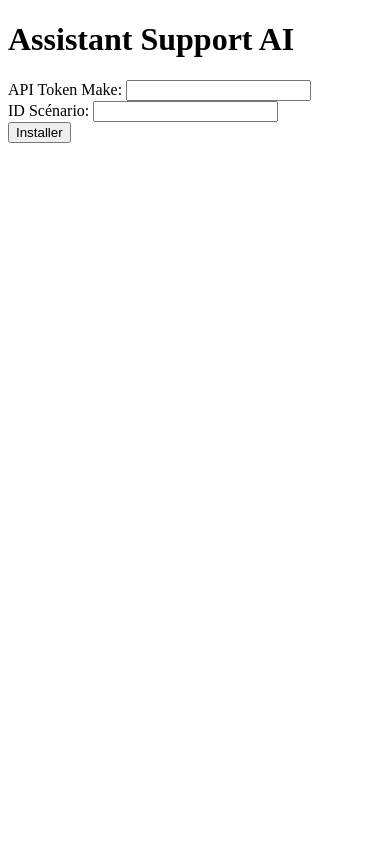
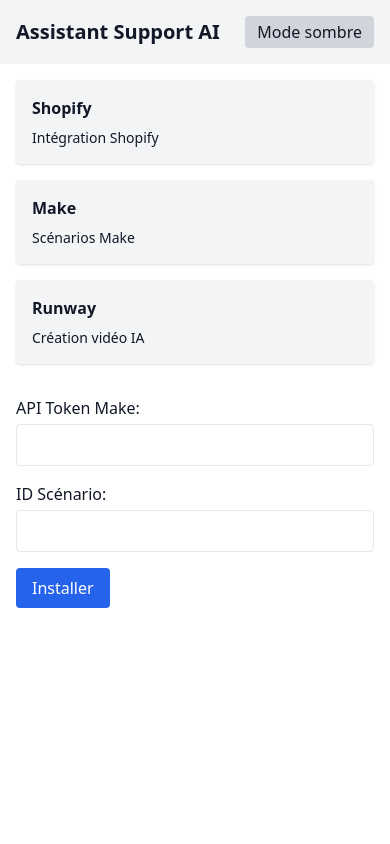
Before and after one commit to patrickgarnon/Graal-Nexus-AI, a Flask app: page / in a window 390 px wide. Run offline with Flask 3, Linux system fonts and the light colour scheme; some libraries are stand-ins or nearby versions.

Commit message:
Add Tailwind dark mode layout with responsive sections

```diff
--- a/support_assistant/templates/index.html
+++ b/support_assistant/templates/index.html
@@ -1,17 +1,68 @@
 <!DOCTYPE html>
-<html lang="fr">
+<html lang="fr" class="h-full">
 <head>
     <meta charset="UTF-8">
     <title>Assistant Support AI</title>
+    <script>
+        tailwind.config = {
+            darkMode: 'class'
+        }
+    </script>
+    <script src="https://cdn.tailwindcss.com"></script>
 </head>
-<body>
-    <h1>Assistant Support AI</h1>
-    <form action="/install" method="post">
-        <label for="api_token">API Token Make:</label>
-        <input type="text" id="api_token" name="api_token" required><br>
-        <label for="scenario_id">ID Scénario:</label>
-        <input type="text" id="scenario_id" name="scenario_id" required><br>
-        <button type="submit">Installer</button>
-    </form>
+<body class="h-full bg-white dark:bg-gray-900 text-gray-900 dark:text-gray-100">
+    <div class="min-h-screen flex flex-col">
+        <!-- Navbar -->
+        <nav class="flex items-center justify-between bg-gray-100 dark:bg-gray-800 p-4">
+            <h1 class="text-xl font-semibold">Assistant Support AI</h1>
+            <button id="theme-toggle" class="px-3 py-1 rounded bg-gray-300 dark:bg-gray-700">Mode sombre</button>
+        </nav>
+
+        <div class="flex flex-1">
+            <!-- Sidebar -->
+            <aside class="hidden md:block w-64 bg-gray-50 dark:bg-gray-900 border-r border-gray-200 dark:border-gray-700 p-4">
+                <ul>
+                    <li class="mb-2"><a href="#" class="block p-2 rounded hover:bg-gray-200 dark:hover:bg-gray-700">Dashboard</a></li>
+                    <li class="mb-2"><a href="#" class="block p-2 rounded hover:bg-gray-200 dark:hover:bg-gray-700">Settings</a></li>
+                </ul>
+            </aside>
+
+            <!-- Content -->
+            <main class="flex-1 p-4">
+                <div class="grid grid-cols-1 sm:grid-cols-2 lg:grid-cols-3 gap-4">
+                    <div class="p-4 bg-gray-100 dark:bg-gray-800 rounded shadow">
+                        <h2 class="font-bold mb-2">Shopify</h2>
+                        <p class="text-sm">Intégration Shopify</p>
+                    </div>
+                    <div class="p-4 bg-gray-100 dark:bg-gray-800 rounded shadow">
+                        <h2 class="font-bold mb-2">Make</h2>
+                        <p class="text-sm">Scénarios Make</p>
+                    </div>
+                    <div class="p-4 bg-gray-100 dark:bg-gray-800 rounded shadow">
+                        <h2 class="font-bold mb-2">Runway</h2>
+                        <p class="text-sm">Création vidéo IA</p>
+                    </div>
+                </div>
+
+                <form action="/install" method="post" class="mt-8 space-y-4">
+                    <div>
+                        <label for="api_token" class="block mb-1">API Token Make:</label>
+                        <input type="text" id="api_token" name="api_token" required class="w-full p-2 border rounded bg-white dark:bg-gray-700">
+                    </div>
+                    <div>
+                        <label for="scenario_id" class="block mb-1">ID Scénario:</label>
+                        <input type="text" id="scenario_id" name="scenario_id" required class="w-full p-2 border rounded bg-white dark:bg-gray-700">
+                    </div>
+                    <button type="submit" class="px-4 py-2 bg-blue-600 text-white rounded">Installer</button>
+                </form>
+            </main>
+        </div>
+    </div>
+
+    <script>
+        document.getElementById('theme-toggle').addEventListener('click', () => {
+            document.documentElement.classList.toggle('dark');
+        });
+    </script>
 </body>
 </html>
```
Also changed, not shown: tailwind.config.js (added, +8 -0 lines).
